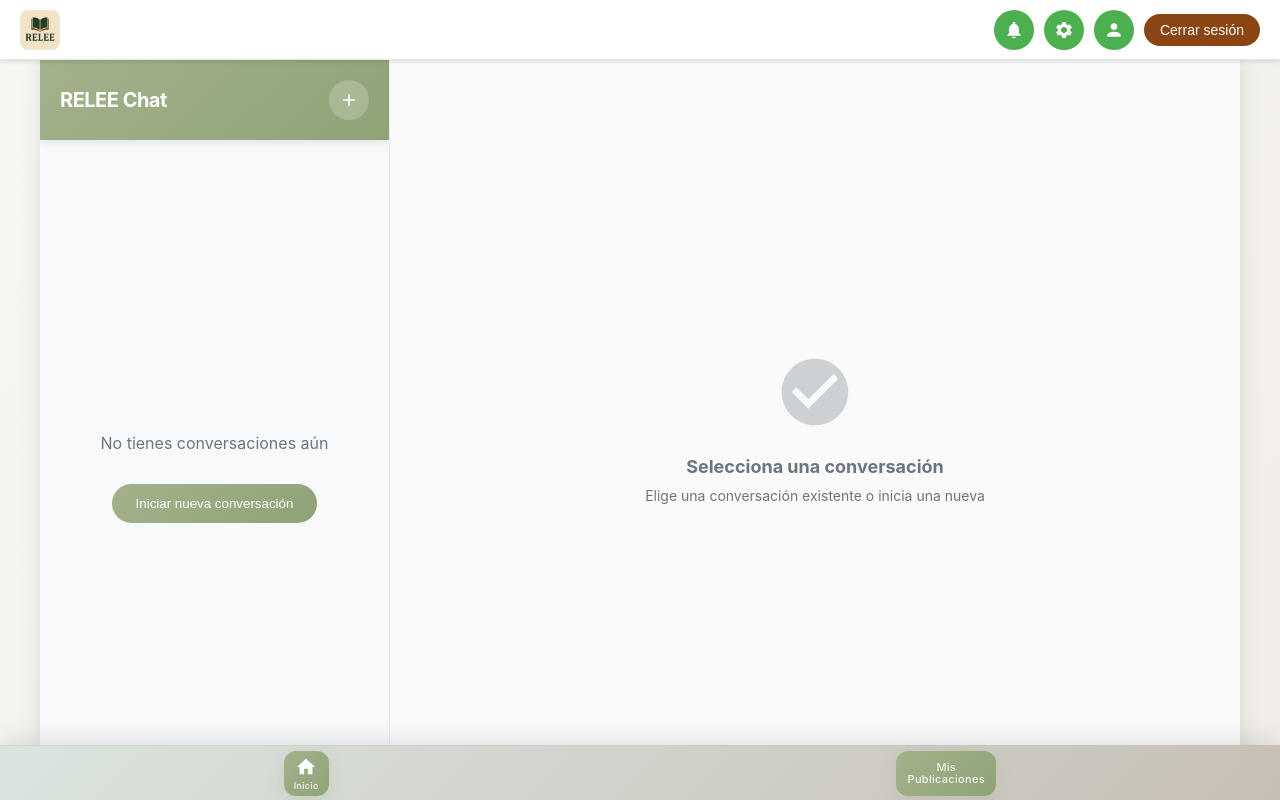
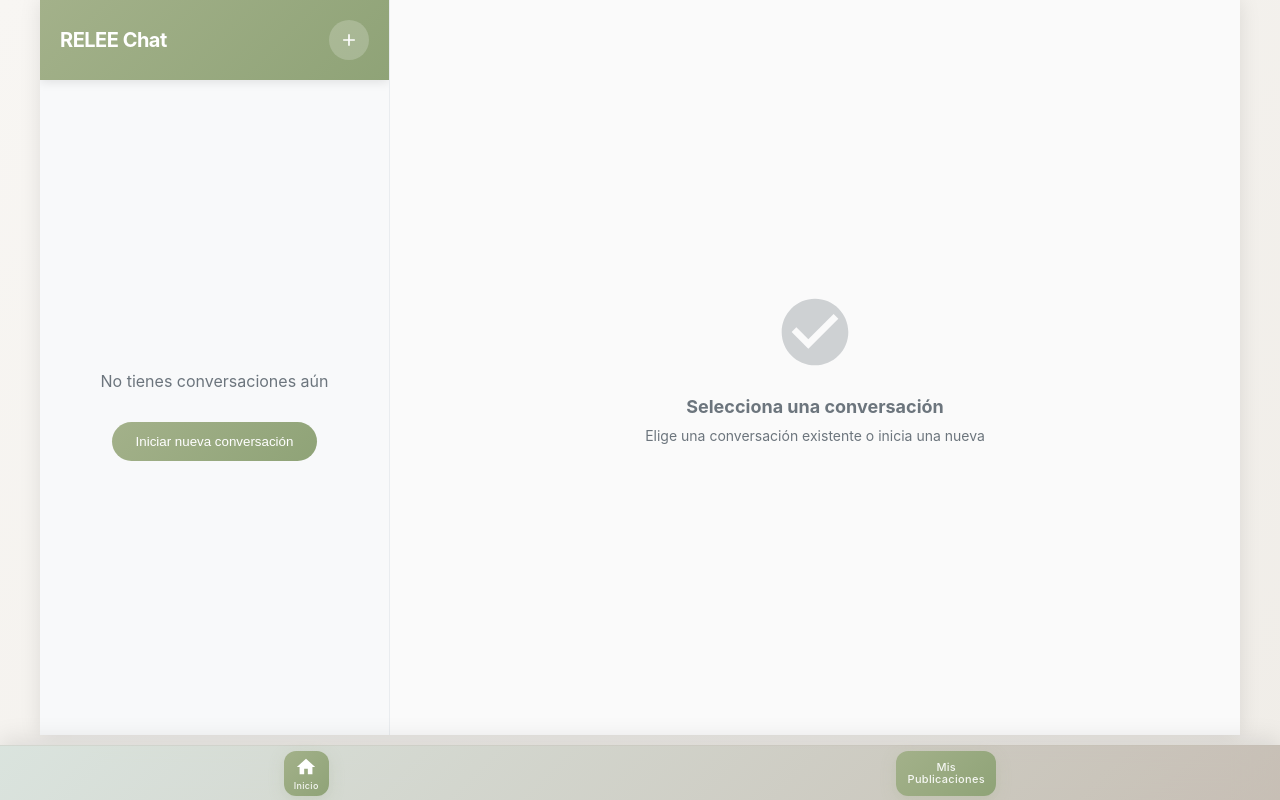
Before and after one commit to lizsg/Rel, a PHP site: page /pages/chat/chat.php in a window 1280 px wide. Run offline with PHP 8.4, Linux system fonts and the light colour scheme; a user stored in the database is signed in; data comes from the database, SQL or seed files in the repository; data that the repository does not hold is empty.

Commit message:
Prototipo funcional #03

```diff
--- a/assets/css/chatUsuarios-styles.css
+++ b/assets/css/chatUsuarios-styles.css
@@ -851,7 +851,7 @@ body {
         width: 32px;
         height: 32px;
         font-size: 13px;
-        margin-right: 10px;
+        margin-right: 100px;
     }
 
     .bottombar {
--- a/pages/chat/chat.php
+++ b/pages/chat/chat.php
@@ -138,148 +138,9 @@
     <meta name="viewport" content="width=device-width, initial-scale=1.0, maximum-scale=1.0, user-scalable=no, viewport-fit=cover">
     <title>Chat | RELEE</title>
     <link rel="stylesheet" href="../../assets/css/chatUsuarios-styles.css">
-<style>
-        /* Estilos para la barra superior */
-        .topbar {
-            position: fixed;
-            top: 0;
-            left: 0;
-            right: 0;
-            height: 60px;
-            background-color: #ffffff;
-            border-bottom: 1px solid #e5e5e5;
-            display: flex;
-            align-items: center;
-            justify-content: space-between;
-            padding: 0 20px;
-            z-index: 1000;
-            box-shadow: 0 2px 4px rgba(0,0,0,0.1);
-        }
+</head>
 
-        .topbar-left {
-            display: flex;
-            align-items: center;
-            gap: 15px;
-        }
-
-        .topbar-logo {
-            height: 40px;
-            width: auto;
-            border-radius: 8px;
-        }
-
-        .topbar-right {
-            display: flex;
-            align-items: center;
-            gap: 10px;
-        }
-
-        .topbar-icon {
-            width: 40px;
-            height: 40px;
-            border-radius: 50%;
-            background-color: #4CAF50;
-            display: flex;
-            align-items: center;
-            justify-content: center;
-            color: white;
-            text-decoration: none;
-            transition: background-color 0.3s ease;
-        }
-
-        .topbar-icon:hover {
-            background-color: #45a049;
-        }
-
-        .topbar-icon svg {
-            width: 20px;
-            height: 20px;
-        }
-
-        .logout-btn {
-            background-color: #8B4513;
-            color: white;
-            border: none;
-            padding: 8px 16px;
-            border-radius: 20px;
-            font-size: 14px;
-            cursor: pointer;
-            transition: background-color 0.3s ease;
-        }
-
-        .logout-btn:hover {
-            background-color: #7A3D0F;
-        }
-
-        /* Ajustar el contenido para la barra superior */
-        body {
-            padding-top: 60px;
-        }
-
-        .chat-app {
-            height: calc(100vh - 60px);
-        }
-
-        /* Media query para dispositivos móviles */
-        @media (max-width: 768px) {
-            .topbar {
-                padding: 0 15px;
-            }
-
-            .topbar-logo {
-                height: 35px;
-            }
-
-            .topbar-icon {
-                width: 35px;
-                height: 35px;
-            }
-
-            .topbar-icon svg {
-                width: 18px;
-                height: 18px;
-            }
-
-            .logout-btn {
-                padding: 6px 12px;
-                font-size: 12px;
-            }
-        }
-    </style>
-</head>
 <body>
-    <!-- Barra superior -->
-    <div class="topbar">
-        <div class="topbar-left">
-            <img src="../../assets/images/REELEE.jpeg" alt="RELEE Logo" class="topbar-logo">
-        </div>
-        <div class="topbar-right">
-            <!-- Icono de notificaciones -->
-            <a href="#" class="topbar-icon" title="Notificaciones">
-                <svg viewBox="0 0 24 24" fill="currentColor">
-                    <path d="M12 22c1.1 0 2-.9 2-2h-4c0 1.1.89 2 2 2zm6-6v-5c0-3.07-1.64-5.64-4.5-6.32V4c0-.83-.67-1.5-1.5-1.5s-1.5.67-1.5 1.5v.68C7.63 5.36 6 7.92 6 11v5l-2 2v1h16v-1l-2-2z"/>
-                </svg>
-            </a>
-
-            <!-- Icono de configuración -->
-            <a href="#" class="topbar-icon" title="Configuración">
-                <svg viewBox="0 0 24 24" fill="currentColor">
-                    <path d="M19.14,12.94c0.04-0.3,0.06-0.61,0.06-0.94c0-0.32-0.02-0.64-0.07-0.94l2.03-1.58c0.18-0.14,0.23-0.41,0.12-0.61 l-1.92-3.32c-0.12-0.22-0.37-0.29-0.59-0.22l-2.39,0.96c-0.5-0.38-1.03-0.7-1.62-0.94L14.4,2.81c-0.04-0.24-0.24-0.41-0.48-0.41 h-3.84c-0.24,0-0.43,0.17-0.47,0.41L9.25,5.35C8.66,5.59,8.12,5.92,7.63,6.29L5.24,5.33c-0.22-0.08-0.47,0-0.59,0.22L2.74,8.87 C2.62,9.08,2.66,9.34,2.86,9.48l2.03,1.58C4.84,11.36,4.82,11.69,4.82,12s0.02,0.64,0.07,0.94l-2.03,1.58 c-0.18,0.14-0.23,0.41-0.12,0.61l1.92,3.32c0.12,0.22,0.37,0.29,0.59,0.22l2.39-0.96c0.5,0.38,1.03,0.7,1.62,0.94l0.36,2.54 c0.05,0.24,0.24,0.41,0.48,0.41h3.84c0.24,0,0.44-0.17,0.47-0.41l0.36-2.54c0.59-0.24,1.13-0.56,1.62-0.94l2.39,0.96 c0.22,0.08,0.47,0,0.59-0.22l1.92-3.32c0.12-0.22,0.07-0.47-0.12-0.61L19.14,12.94z M12,15.6c-1.98,0-3.6-1.62-3.6-3.6 s1.62-3.6,3.6-3.6s3.6,1.62,3.6,3.6S13.98,15.6,12,15.6z"/>
-                </svg>
-            </a>
-
-            <!-- Icono de perfil -->
-            <a href="#" class="topbar-icon" title="Perfil">
-                <svg viewBox="0 0 24 24" fill="currentColor">
-                    <path d="M12 12c2.21 0 4-1.79 4-4s-1.79-4-4-4-4 1.79-4 4 1.79 4 4 4zm0 2c-2.67 0-8 1.34-8 4v2h16v-2c0-2.66-5.33-4-8-4z"/>
-                </svg>
-            </a>
-
-            <!-- Botón de cerrar sesión -->
-            <button class="logout-btn">Cerrar sesión</button>
-        </div>
-    </div>
-
     <div class="chat-app">
         <!-- Sidebar con conversaciones -->
         <div class="chat-sidebar">
```
